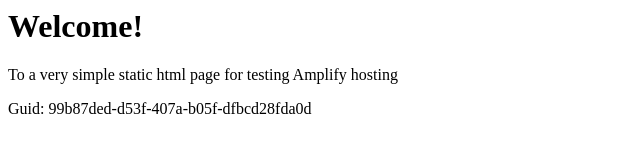
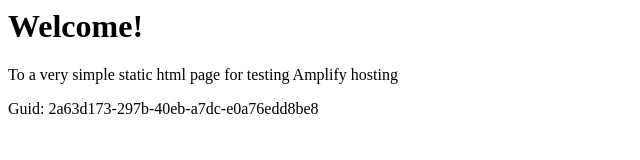
Before and after one commit to aws-aemilia-lhr/Github-PR-Commit-Integration-Test-DoNotTouch-GithubWebhookPreviewCanaryTest-v1-preprod-eu-west-2, a website: page src/index.html in a window 1280 px wide. Shown: the full height of the page, 0-640 px from the left. Drawn offline with Linux system fonts and the light colour scheme.

Commit message:
commit from integ tests

```diff
--- a/src/index.html
+++ b/src/index.html
@@ -12,6 +12,6 @@
 <body>
     <h1>Welcome!</h1>
     <p>To a very simple static html page for testing Amplify hosting</p>
-    <p>Guid: 99b87ded-d53f-407a-b05f-dfbcd28fda0d</p></body>
+    <p>Guid: 2a63d173-297b-40eb-a7dc-e0a76edd8be8</p></body>
 
 </html>
```
